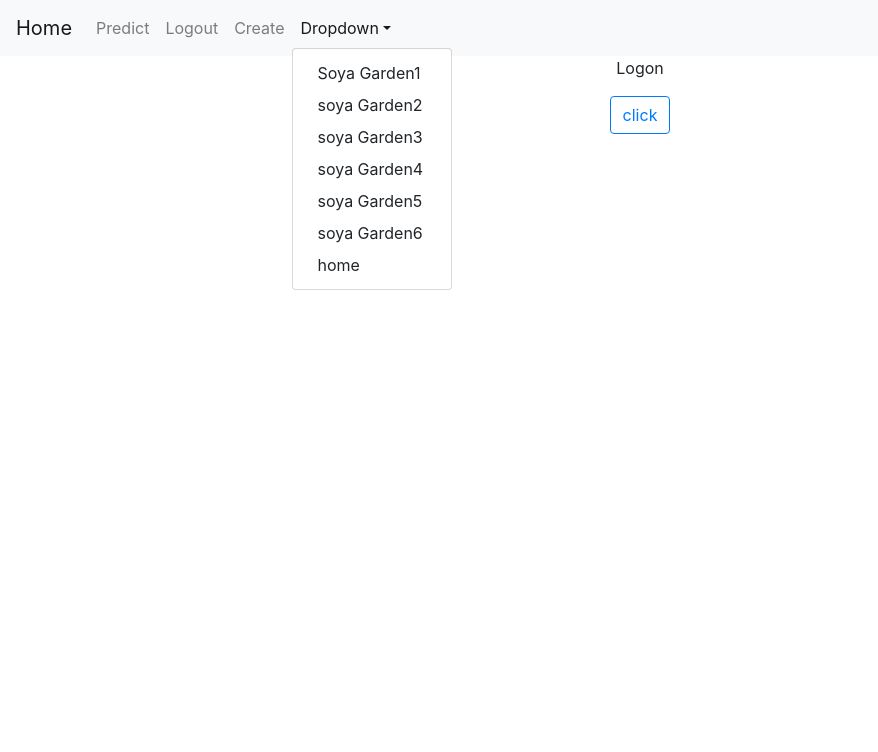
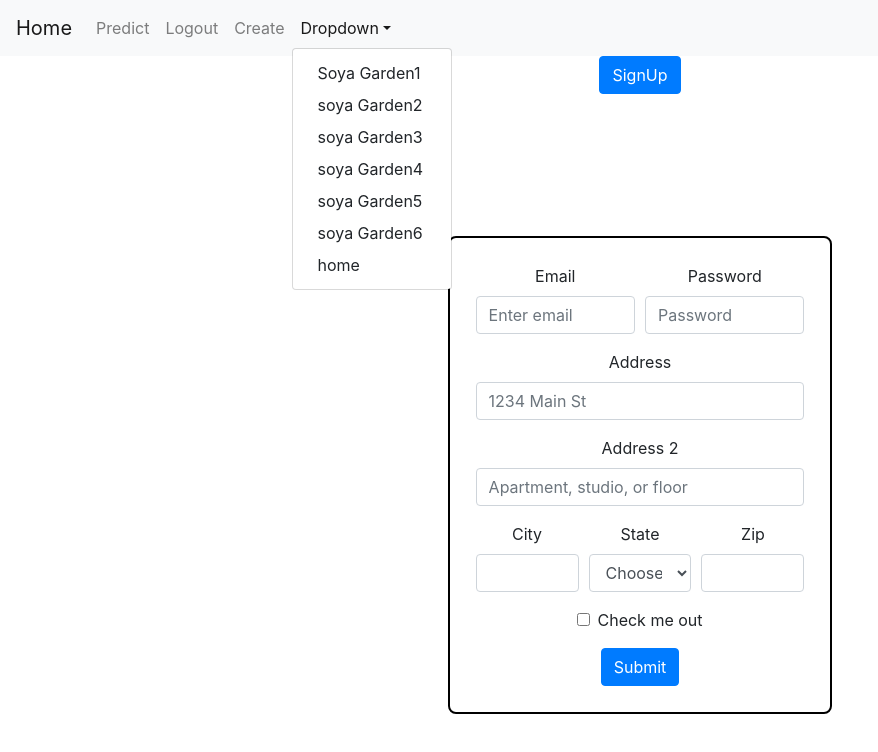
Before and after one commit to vinhyenvodoi98/stock, a React (Create React App) app: page /logout in a window 1280 px wide. Both pictures are taken after a click on the button "Dropdown". Shown: the top 752 px of the page, without its empty margins (0-878 px from the left). Built offline with nearby package versions, Linux system fonts and the light colour scheme.

Commit message:
add : SignUp SignIn and setup lineChart

```diff
--- a/src/components/Navbars.js
+++ b/src/components/Navbars.js
@@ -19,8 +19,10 @@ class Navbars extends Component {
               <Nav.Link href='/logout'>Logout</Nav.Link>
               <Nav.Link href='s/create'>Create</Nav.Link>
               <NavDropdown title='Dropdown' id='basic-nav-dropdown'>
-                {company.map((company) => (
-                  <NavDropdown.Item href='/dssfss/3.1'>{company.name}</NavDropdown.Item>
+                {company.map((company, index) => (
+                  <NavDropdown.Item key={index} href={"/" + company.name}>
+                    {company.name}
+                  </NavDropdown.Item>
                 ))}
               </NavDropdown>
             </Nav>
--- /dev/null
+++ b/src/style/Logout.css
@@ -0,0 +1,15 @@
+.Logout{
+    display: flex;
+    flex-direction: column;
+    justify-content: space-around;
+    align-items: center;
+    height: 100vh;
+}
+
+.box{
+    width: 30%;
+    border: 2px solid black;
+    padding: 2%;
+    border-radius: 8px;
+    margin: auto
+}
--- a/src/views/Logout.js
+++ b/src/views/Logout.js
@@ -1,13 +1,102 @@
 import React, { Component } from "react";
-import { Button } from "react-bootstrap";
-// import "./App.css";
+import { Button, Form, Col } from "react-bootstrap";
+
+import "../style/Logout.css";
 
 class Logout extends Component {
+  constructor(props) {
+    super(props);
+    this.state = {
+      isLogin: false
+    };
+
+    this.setStateLogin = this.setStateLogin.bind(this);
+  }
+
+  setStateLogin = () => {
+    this.setState({
+      isLogin: !this.state.isLogin
+    });
+  };
+
   render() {
     return (
       <div className='Logout'>
-        <p> Logon</p>
-        <Button variant='outline-primary'>click</Button>
+        <Button onClick={this.setStateLogin}>
+          {this.state.isLogin ? <span>SignIn</span> : <span>SignUp</span>}
+        </Button>
+        {this.state.isLogin ? (
+          <div className='box'>
+            <Form>
+              <Form.Group controlId='formGroupEmail'>
+                <Form.Label>Email address</Form.Label>
+                <Form.Control type='email' placeholder='Enter email' />
+              </Form.Group>
+              <Form.Group controlId='formGroupPassword'>
+                <Form.Label>Password</Form.Label>
+                <Form.Control type='password' placeholder='Password' />
+              </Form.Group>
+
+              <Button variant='primary' type='submit'>
+                Submit
+              </Button>
+            </Form>
+          </div>
+        ) : (
+          <div className='box'>
+            <Form>
+              <Form.Row>
+                <Form.Group as={Col} controlId='formGridEmail'>
+                  <Form.Label>Email</Form.Label>
+                  <Form.Control type='email' placeholder='Enter email' />
+                </Form.Group>
+
+                <Form.Group as={Col} controlId='formGridPassword'>
+                  <Form.Label>Password</Form.Label>
+                  <Form.Control type='password' placeholder='Password' />
+                </Form.Group>
+              </Form.Row>
+
+              <Form.Group controlId='formGridAddress1'>
+                <Form.Label>Address</Form.Label>
+                <Form.Control placeholder='1234 Main St' />
+              </Form.Group>
+
+              <Form.Group controlId='formGridAddress2'>
+                <Form.Label>Address 2</Form.Label>
+                <Form.Control placeholder='Apartment, studio, or floor' />
+              </Form.Group>
+
+              <Form.Row>
+                <Form.Group as={Col} controlId='formGridCity'>
+                  <Form.Label>City</Form.Label>
+                  <Form.Control />
+                </Form.Group>
+
+                <Form.Group as={Col} controlId='formGridState'>
+                  <Form.Label>State</Form.Label>
+                  <Form.Control as='select'>
+                    <option>Choose...</option>
+                    <option>...</option>
+                  </Form.Control>
+                </Form.Group>
+
+                <Form.Group as={Col} controlId='formGridZip'>
+                  <Form.Label>Zip</Form.Label>
+                  <Form.Control />
+                </Form.Group>
+              </Form.Row>
+
+              <Form.Group id='formGridCheckbox'>
+                <Form.Check type='checkbox' label='Check me out' />
+              </Form.Group>
+
+              <Button variant='primary' type='submit'>
+                Submit
+              </Button>
+            </Form>
+          </div>
+        )}
       </div>
     );
   }
--- a/src/views/Predict.js
+++ b/src/views/Predict.js
@@ -1,21 +1,34 @@
 import React, { Component } from "react";
 import LineChart from "react-linechart";
-// import "../node_modules/react-linechart/dist/styles.css";
-// import "./App.css";
+import dataPredict from "./dataPredict.json";
 
 class Predict extends Component {
   render() {
+    //data gồm id, name , color, points
     const data = [
       {
         color: "steelblue",
-        points: [{ x: 1, y: 2 }, { x: 3, y: 5 }, { x: 7, y: -3 }]
+        points: dataPredict
       }
     ];
+
     return (
       <div>
-        <div className='App'>
-          <h1>My First LineChart</h1>
-          <LineChart width={600} height={400} data={data} />
+        <div className='Predict'>
+          <h1>My Predict LineChart</h1>
+          <LineChart
+            width={600}
+            height={400}
+            data={data}
+            xLabel='Date'
+            yLabel='Price'
+            xMin='2016-05-01'
+            xMax='2016-12-01'
+            yMin='0'
+            yMax='100'
+            interpolate='Linear'
+            isDate={true}
+          />
         </div>
       </div>
     );
--- /dev/null
+++ b/src/views/dataPredict.json
@@ -0,0 +1,8 @@
+[
+  { "x": "2016-05-01", "y": 2 },
+  { "x": "2016-06-05", "y": 50 },
+  { "x": "2016-07-01", "y": 75 },
+  { "x": "2016-08-01", "y": 25 },
+  { "x": "2016-09-01", "y": 5 },
+  { "x": "2016-10-01", "y": 45 }
+]
```
Also changed, not shown: src/components/Box.js (added, +8 -0 lines).
